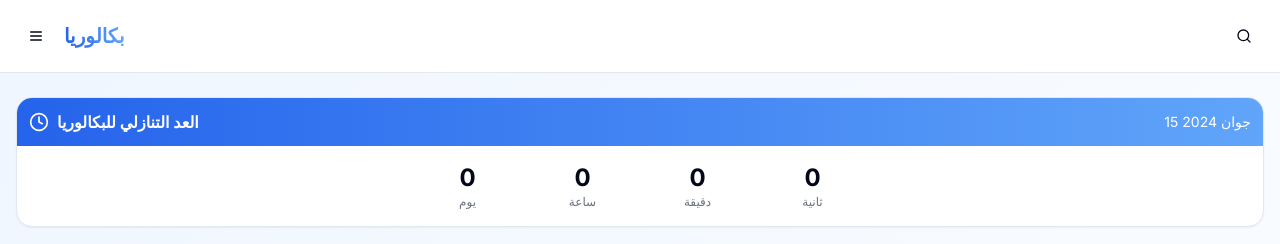
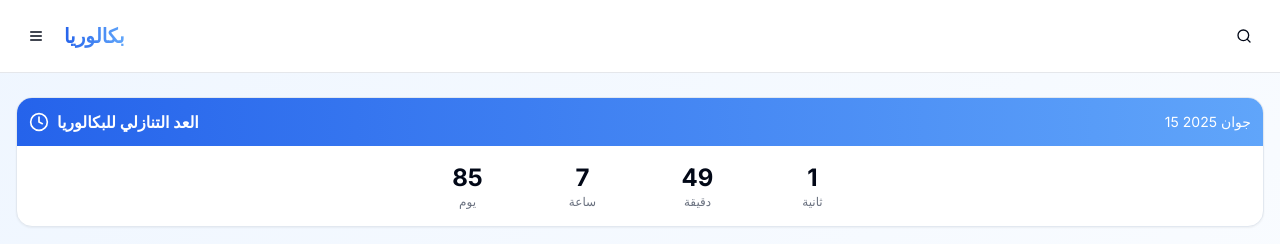
Before and after one commit to Saidjsk/studyflow-lumina-79, a React (Vite) app: page / in a window 1280 px wide. Shown: the top 244 px of the page. Built offline with nearby package versions, Linux system fonts and the light colour scheme.

Commit message:
Fix: Countdown timer for exam
Fixes the countdown timer to accurately calculate and display the time remaining until June 15, 2025. The timer now updates days, hours, minutes, and seconds automatically.

```diff
--- a/src/pages/Index.tsx
+++ b/src/pages/Index.tsx
@@ -86,9 +86,9 @@ const subjects = [
 export default function Index() {
   const [countdown, setCountdown] = useState<CountdownTime>({ days: 0, hours: 0, minutes: 0, seconds: 0 });
 
-  // Fixed countdown timer effect
+  // تحديث العد التنازلي ليستهدف 15 جوان 2025
   useEffect(() => {
-    const examDate = new Date('2024-06-15T00:00:00');
+    const examDate = new Date('2025-06-15T00:00:00');
 
     const calculateTimeLeft = () => {
       const now = new Date();
@@ -106,10 +106,18 @@ export default function Index() {
           minutes,
           seconds
         });
+      } else {
+        // في حالة انتهاء الوقت
+        setCountdown({
+          days: 0,
+          hours: 0,
+          minutes: 0,
+          seconds: 0
+        });
       }
     };
 
-    // Calculate immediately and then set interval
+    // حساب الوقت المتبقي فورًا ثم إعداد الفاصل الزمني
     calculateTimeLeft();
     const timer = setInterval(calculateTimeLeft, 1000);
 
@@ -118,7 +126,7 @@ export default function Index() {
 
   return (
     <div className="animate-fade-in pb-20">
-      {/* Countdown Timer */}
+      {/* العد التنازلي */}
       <Card className="mb-6 animate-scale-in overflow-hidden">
         <CardContent className="p-0">
           <div className="bg-gradient-to-r from-blue-600 to-blue-400 text-white p-3">
@@ -127,7 +135,7 @@ export default function Index() {
                 <Clock className="h-5 w-5" />
                 <h3 className="font-bold">العد التنازلي للبكالوريا</h3>
               </div>
-              <p className="text-sm">15 جوان 2024</p>
+              <p className="text-sm">15 جوان 2025</p>
             </div>
           </div>
           <div className="flex justify-center items-center p-4">
```
